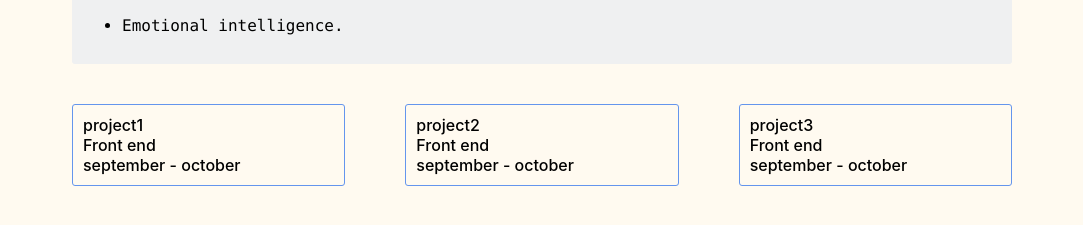
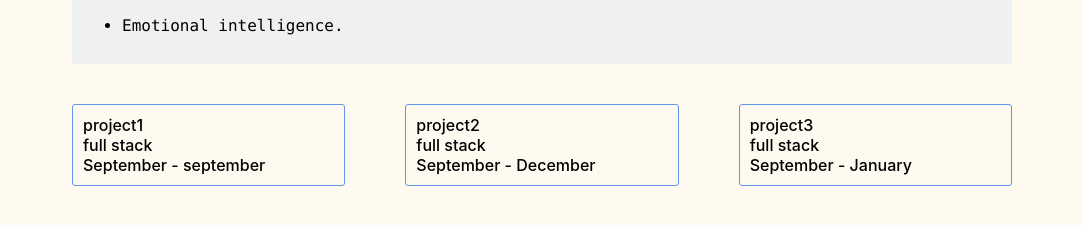
Before and after one commit to perrinjack/portfolio, a React (Create React App) app: page / in a window 1280 px wide. Shown: the part 1040-1265 px from the top of the page, without its empty margins (98-1181 px from the left). Built offline with nearby package versions, Linux system fonts and the light colour scheme; the HTML template or start-up script is replaced by a standard one.

Commit message:
Project dates passed in as props

```diff
--- a/src/components/experience.tsx
+++ b/src/components/experience.tsx
@@ -24,8 +24,21 @@ const Experience = ({
         <ReactMarkdown className="code-block" source={summary} />
         <div className="project-container">
           {' '}
-          <Project title="project1" /> <Project title="project2" />{' '}
-          <Project title="project3" />
+          <Project
+            title="project1"
+            role="full stack"
+            date={{ from: 'September' , to: 'september'}}
+          />{' '}
+          <Project
+            title="project2"
+            role="full stack"
+            date={{ from: 'September', to: 'December' }}
+          />{' '}
+          <Project
+            title="project3"
+            role="full stack"
+            date={{ from: 'September', to: 'January' }}
+          />
         </div>
       </div>
     );
--- a/src/components/project.tsx
+++ b/src/components/project.tsx
@@ -3,16 +3,18 @@ import '../styles/header.scss';
 import '../styles/project.scss';
 type ProjectProps = {
   title: string;
+  role: string;
+  date: any;
 };
-const Project = ({ title }: ProjectProps) => {
+const Project = ({ title, role, date }: ProjectProps) => {
   return (
     <div className="project">
       <div className="project-details">
         <div className="core-information">
           <div>{title}</div>
-          <div>{'Front end'}</div>
+          <div>{role}</div>
           <div>
-            {'september'} - {'october'}
+            {date.from} - {date.to}
           </div>
         </div>
       </div>
```
